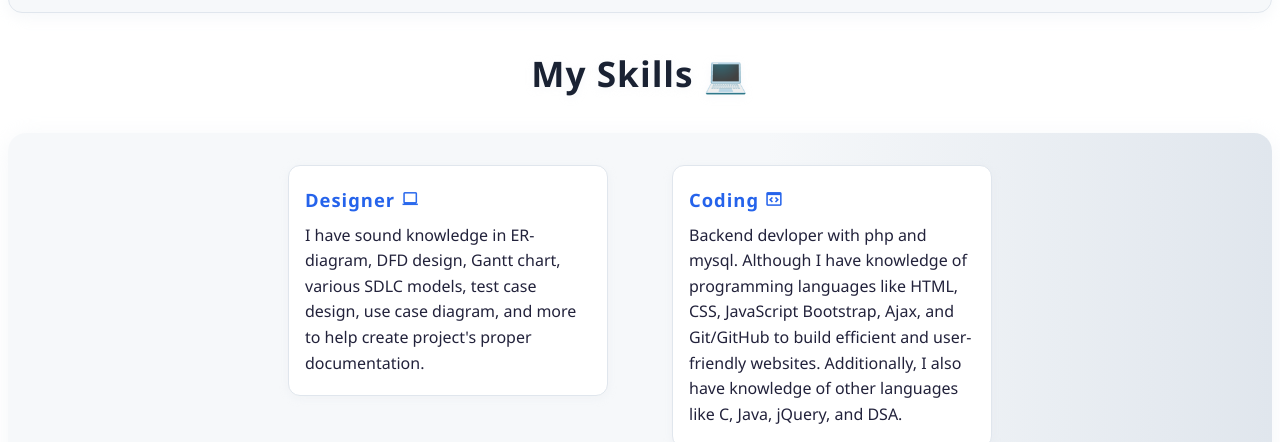
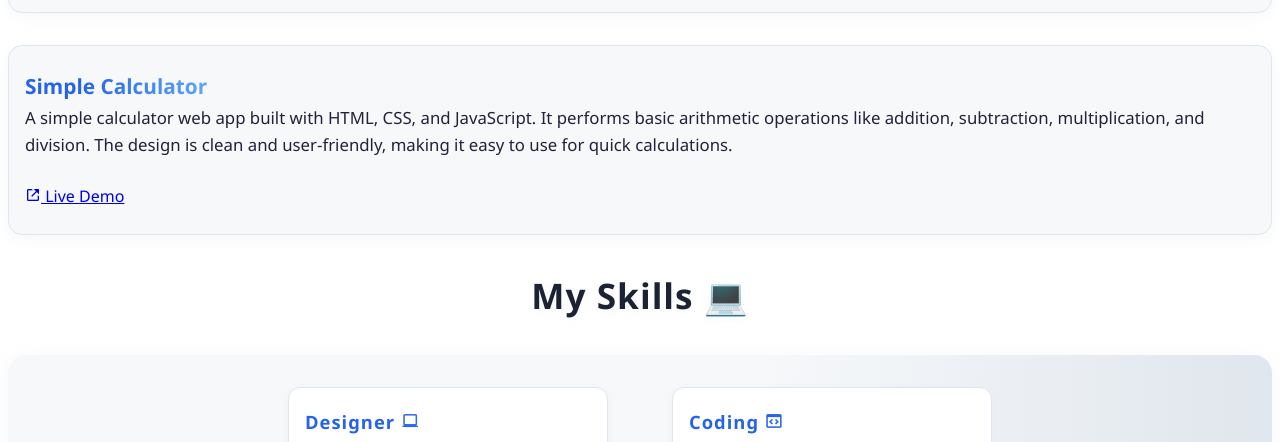
Before and after one commit to GowinG7/myportfolio, a plain HTML site: page index.html in a window 1280 px wide. Shown: the part 2355-2797 px from the top of the page. Drawn offline with nearby package versions, Linux system fonts and the light colour scheme.

Commit message:
updating..

```diff
--- a/index.html
+++ b/index.html
@@ -194,6 +194,19 @@
                     </p>
                 </div>
             </div>
+
+            <div class="project-card">
+
+                <div class="project-info">
+                    <h1><span class="gradient">Simple Calculator</span></h1>
+                    <p>
+                        A simple calculator web app built with HTML, CSS, and JavaScript. It performs basic arithmetic operations like addition, subtraction, multiplication, and division. The design is clean and user-friendly, making it easy to use for quick calculations.
+                    </p>
+                    <br>
+                    <a href="https://ggsimplecalculator.netlify.app/" target="_blank" aria-label="Live demo link"><i class='bx bx-link-external'></i> Live Demo</a>
+
+                </div>
+            </div>
             <!-- Add more project cards as needed -->
         </section>
 
```
Also changed, not shown: 1 other file.
